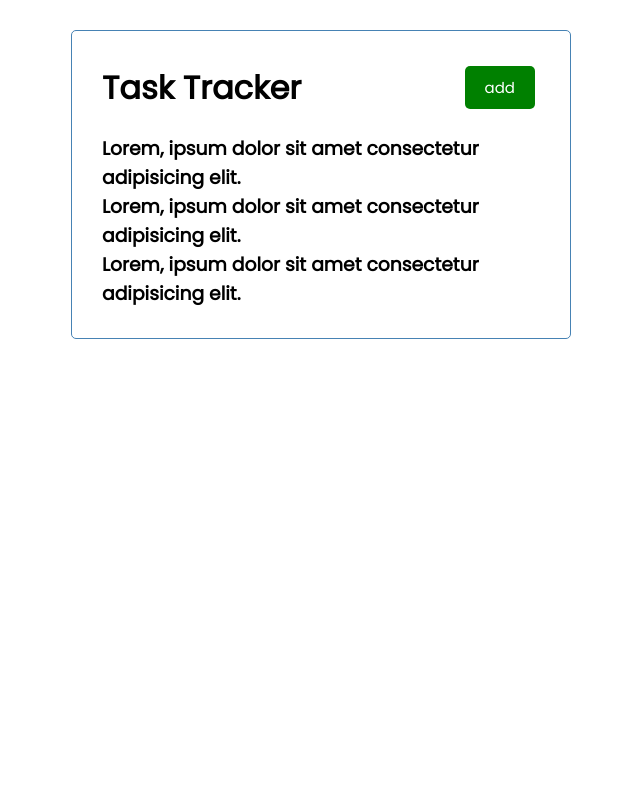
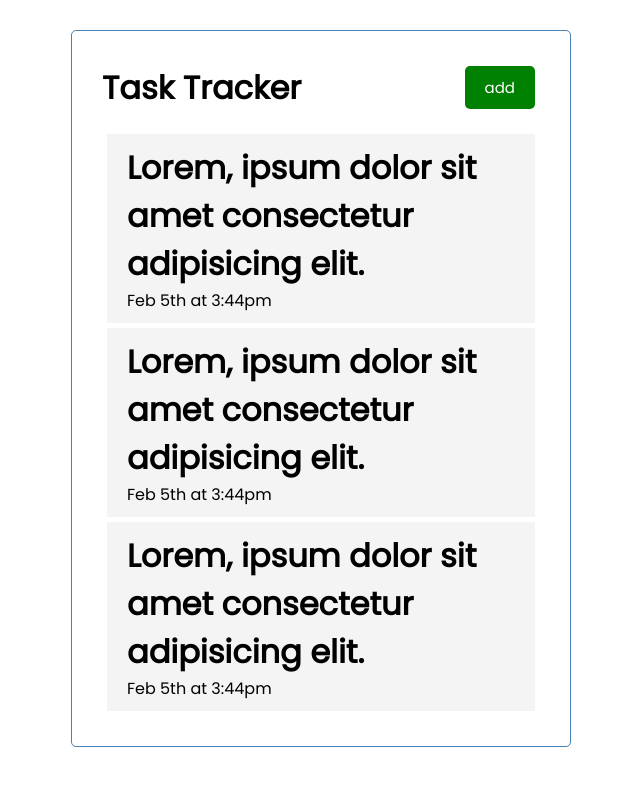
Before and after one commit to ahmedt1997/Crash_Course, a React (Create React App) app: page / in a window 1280 px wide. Shown: the top 786 px of the page, without its empty margins (319-959 px from the left). Built offline with nearby package versions, Linux system fonts and the light colour scheme.

Commit message:
adding Task component

```diff
--- /dev/null
+++ b/src/components/Task.js
@@ -0,0 +1,12 @@
+
+
+const Task = ({task}) => {
+    return (
+        <div className='task'>
+            <h1>{task.text}</h1>
+            <p>{task.day}</p>
+        </div>
+    );
+}
+
+export default Task;
--- a/src/components/Tasks.js
+++ b/src/components/Tasks.js
@@ -1,4 +1,4 @@
-
+import Task from './Task'
 
 const Tasks = ({tasks}) => {
  // const tasks = props.tasks
@@ -6,7 +6,7 @@
   return (
     <>
       {tasks.map((task) => (
-        <h3 key={task.id}>{task.text}</h3>
+        <Task key={task.id}  task={task}/>
       ))}
     </>
 
```
